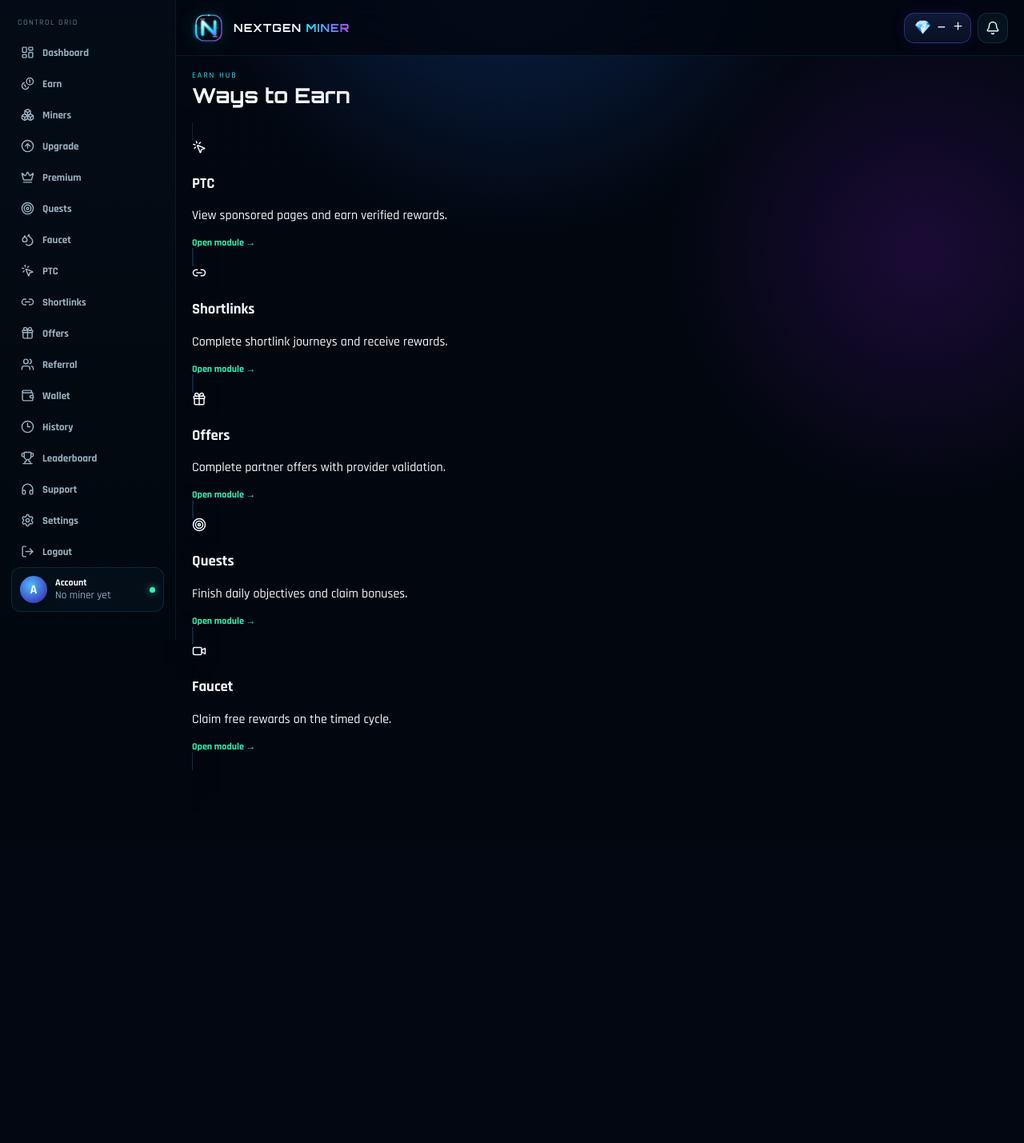
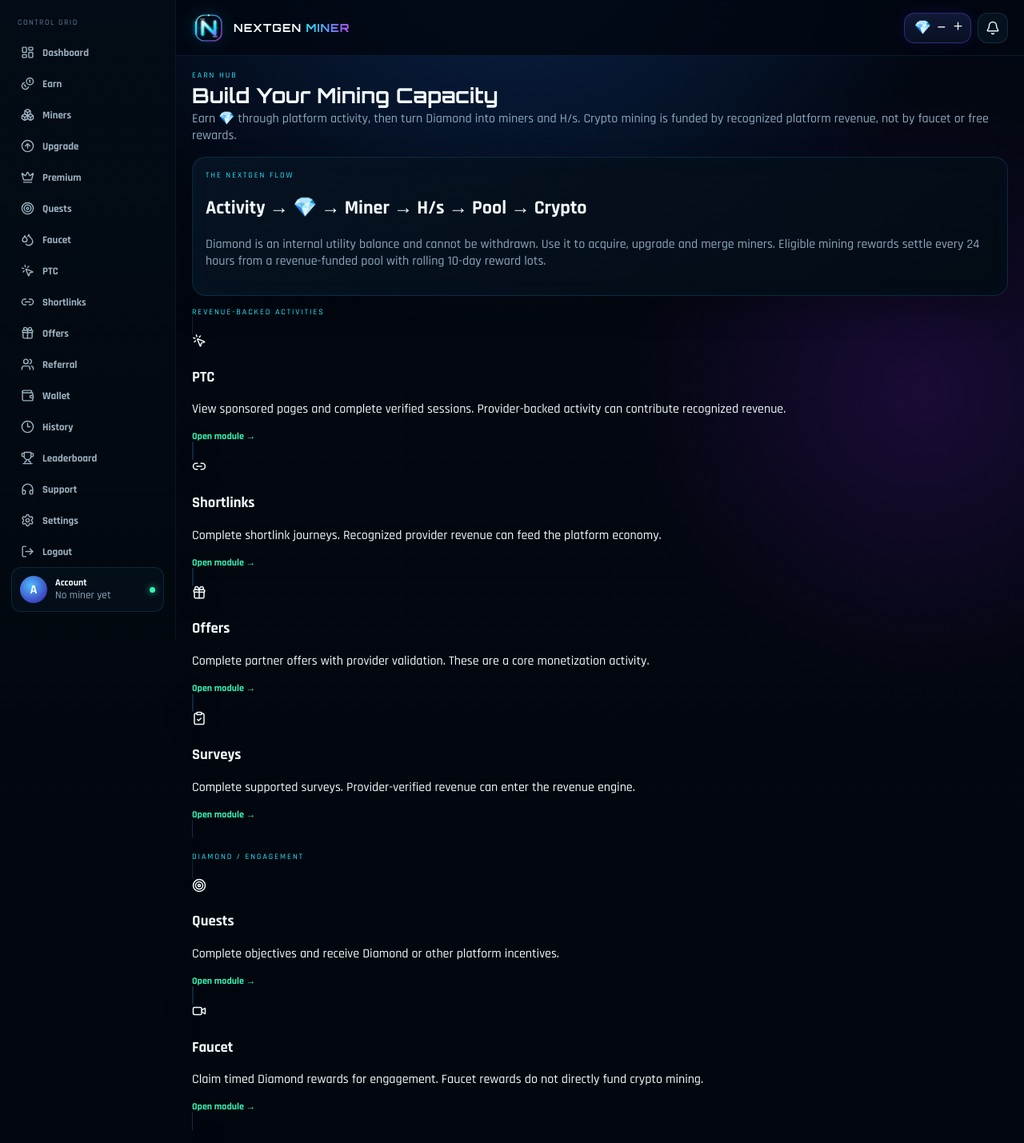
Before and after one commit to Chriskefas22/nextgen-miner, a Next.js app: page /earn in a window 1280 px wide. Shown: the top 1429 px of the page at 80% size. Before the commit the page ends 1052 px from the top, so only its background shows below. Built offline with nearby package versions, Linux system fonts and the light colour scheme; no server answers.

Commit message:
Add files via upload

```diff
--- a/app/earn/page.tsx
+++ b/app/earn/page.tsx
@@ -1 +1,24 @@
-import {AppShell} from '@/components/layout/AppShell';import Link from 'next/link';import {MousePointerClick,Link2,Gift,Video,Target} from 'lucide-react';export default function Earn(){const items=[['PTC','View sponsored pages and earn verified rewards.','/ptc',MousePointerClick],['Shortlinks','Complete shortlink journeys and receive rewards.','/shortlinks',Link2],['Offers','Complete partner offers with provider validation.','/offers',Gift],['Quests','Finish daily objectives and claim bonuses.','/quests',Target],['Faucet','Claim free rewards on the timed cycle.','/faucet',Video]] as const;return <AppShell><div className="page-head"><div><div className="eyebrow">EARN HUB</div><h1 className="page-title">Ways to Earn</h1></div></div><div className="earn-grid">{items.map(([t,d,h,I])=><Link href={h} key={t} className="glass earn-card"><div className="icon-orb"><I size={18}/></div><h3>{t}</h3><p>{d}</p><div className="trend" style={{marginTop:12}}>Open module →</div></Link>)}</div></AppShell>}
+import { AppShell } from '@/components/layout/AppShell';
+import Link from 'next/link';
+import { MousePointerClick, Link2, Gift, Video, Target, ClipboardCheck } from 'lucide-react';
+
+const revenueActivities = [
+  ['PTC', 'View sponsored pages and complete verified sessions. Provider-backed activity can contribute recognized revenue.', '/ptc', MousePointerClick],
+  ['Shortlinks', 'Complete shortlink journeys. Recognized provider revenue can feed the platform economy.', '/shortlinks', Link2],
+  ['Offers', 'Complete partner offers with provider validation. These are a core monetization activity.', '/offers', Gift],
+  ['Surveys', 'Complete supported surveys. Provider-verified revenue can enter the revenue engine.', '/surveys', ClipboardCheck],
+] as const;
+
+const utilityActivities = [
+  ['Quests', 'Complete objectives and receive Diamond or other platform incentives.', '/quests', Target],
+  ['Faucet', 'Claim timed Diamond rewards for engagement. Faucet rewards do not directly fund crypto mining.', '/faucet', Video],
+] as const;
+
+export default function Earn(){
+  return <AppShell><div className="page-head"><div><div className="eyebrow">EARN HUB</div><h1 className="page-title">Build Your Mining Capacity</h1><div className="muted">Earn 💎 through platform activity, then turn Diamond into miners and H/s. Crypto mining is funded by recognized platform revenue, not by faucet or free rewards.</div></div></div>
+    <section className="glass section" style={{marginBottom:14}}><div className="eyebrow">THE NEXTGEN FLOW</div><h2>Activity → 💎 → Miner → H/s → Pool → Crypto</h2><p className="muted">Diamond is an internal utility balance and cannot be withdrawn. Use it to acquire, upgrade and merge miners. Eligible mining rewards settle every 24 hours from a revenue-funded pool with rolling 10-day reward lots.</p></section>
+    <div className="eyebrow">REVENUE-BACKED ACTIVITIES</div><div className="earn-grid">{revenueActivities.map(([t,d,h,I])=><Link href={h} key={t} className="glass earn-card"><div className="icon-orb"><I size={18}/></div><h3>{t}</h3><p>{d}</p><div className="trend" style={{marginTop:12}}>Open module →</div></Link>)}</div>
+    <div className="eyebrow" style={{marginTop:18}}>DIAMOND / ENGAGEMENT</div><div className="earn-grid">{utilityActivities.map(([t,d,h,I])=><Link href={h} key={t} className="glass earn-card"><div className="icon-orb"><I size={18}/></div><h3>{t}</h3><p>{d}</p><div className="trend" style={{marginTop:12}}>Open module →</div></Link>)}</div>
+    <section className="glass section" style={{marginTop:18}}><div className="eyebrow">IMPORTANT</div><p className="muted">Deposits are not automatically mining revenue. Deposit principal remains user funds; only a recognized platform fee or margin can be treated as revenue. There is no guaranteed crypto yield and no artificial pool funding.</p></section>
+  </AppShell>
+}
```
